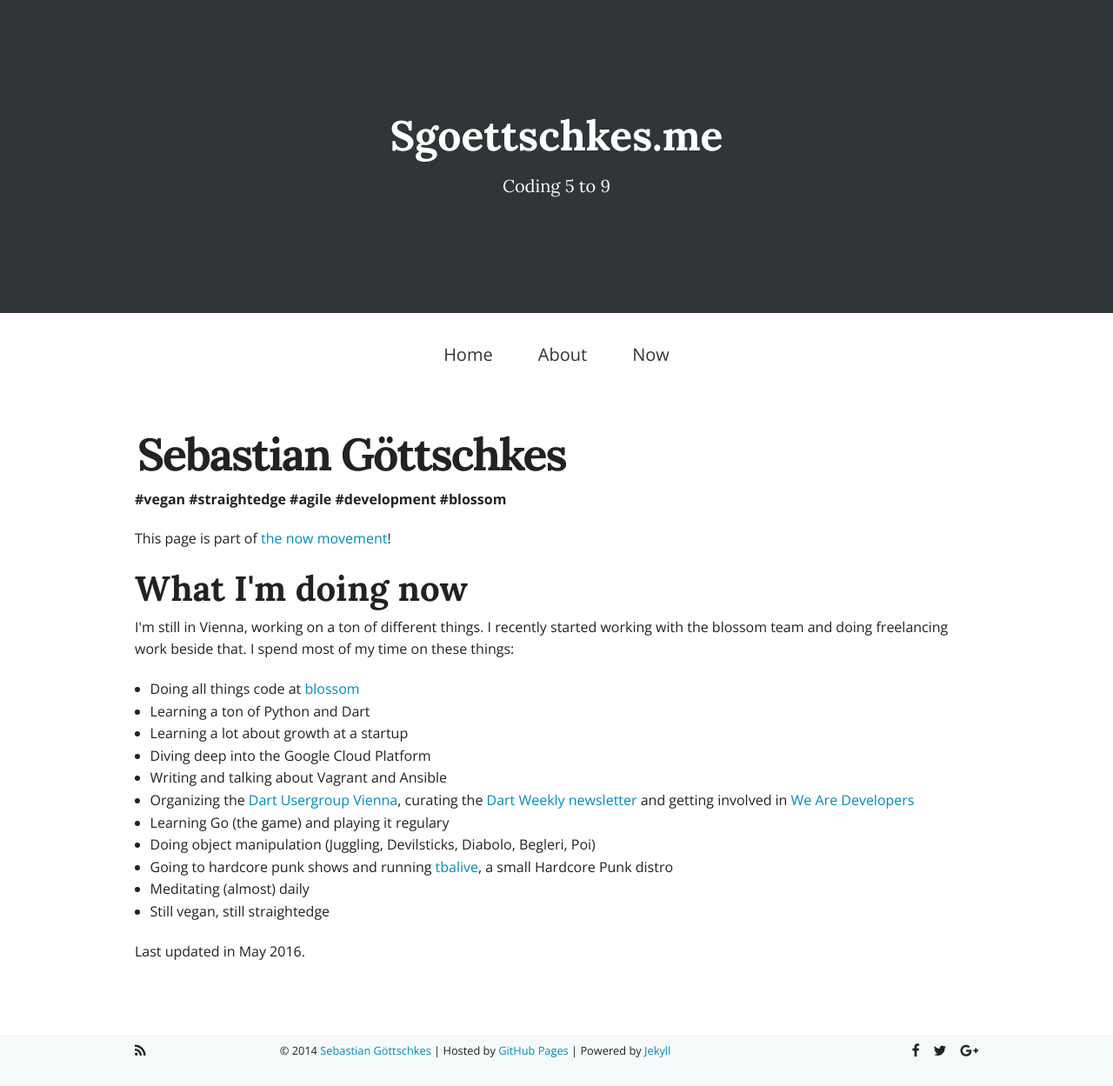
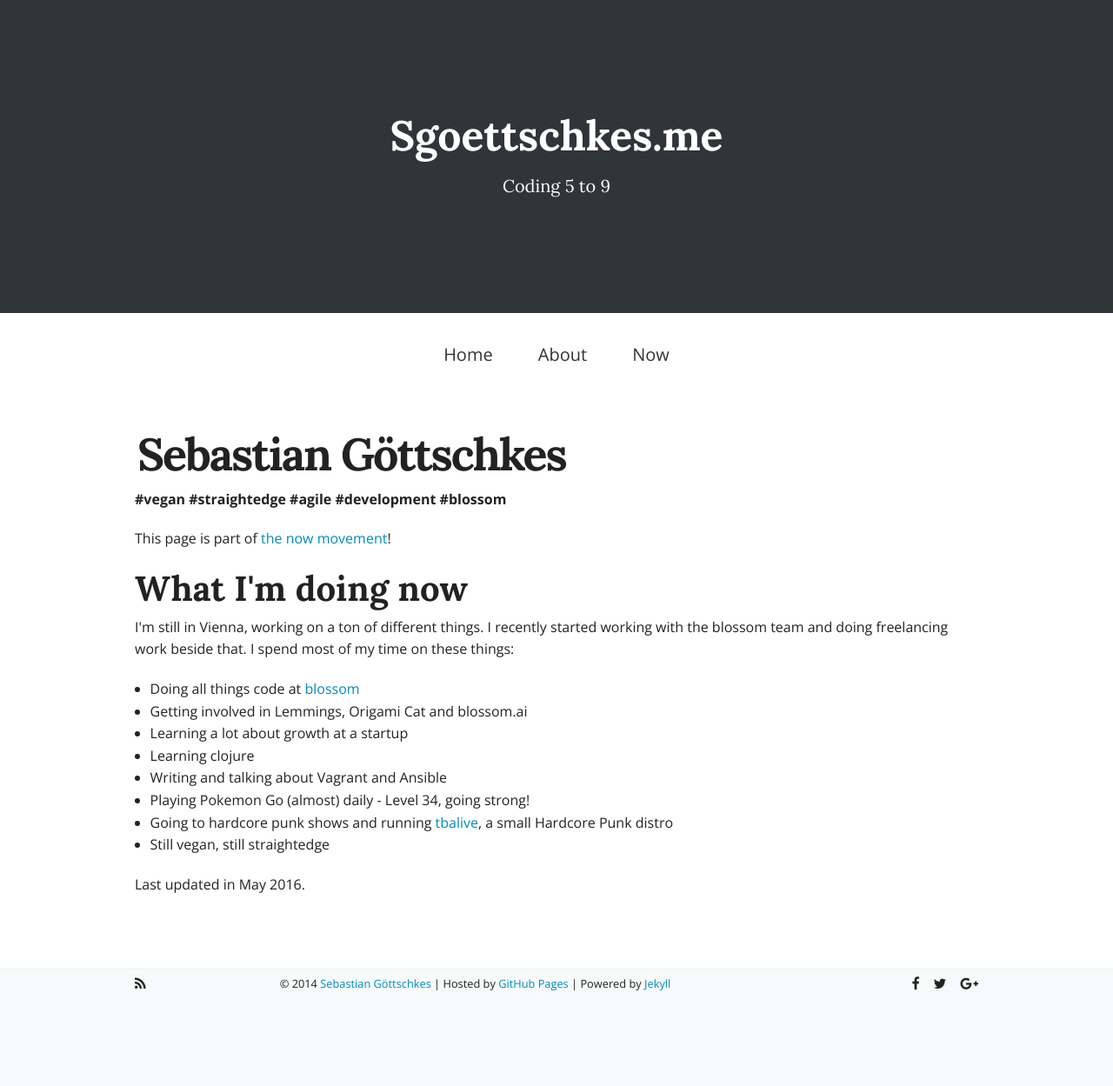
Before and after one commit to Sgoettschkes/sgoettschkes.github.io, a Jekyll site: the page built from now.html, in a window 1280 px wide. Shown: the whole page at 87% size. Built offline with Jekyll 4.4.1, drawn with Linux system fonts in a browser that asks for light colours; nearby versions of some CDN libraries; Markdown is read by kramdown in place of the engine named in the settings; after the commit the page ends 1172 px from its top, so only the background shows below that.

Commit message:
Updating /now page

```diff
--- a/_data/now.yml
+++ b/_data/now.yml
@@ -1,11 +1,8 @@
 - Doing all things code at <a href="https://www.blossom.co" target="_blank">blossom</a>
-- Learning a ton of Python and Dart
+- Getting involved in Lemmings, Origami Cat and blossom.ai
 - Learning a lot about growth at a startup
-- Diving deep into the Google Cloud Platform
+- Learning clojure
 - Writing and talking about Vagrant and Ansible
-- Organizing the <a href="http://www.meetup.com/de-DE/Dart_Vienna/" target="_blank">Dart Usergroup Vienna</a>, curating the <a href="http://dartweekly.com/" target="_blank">Dart Weekly newsletter</a> and getting involved in <a href="http://www.wearedevelopers.org/" target="_blank">We Are Developers</a>
-- Learning Go (the game) and playing it regulary
-- Doing object manipulation (Juggling, Devilsticks, Diabolo, Begleri, Poi)
+- Playing Pokemon Go (almost) daily - Level 34, going strong!
 - Going to hardcore punk shows and running <a href="http://www.tbalive.at/" target="_blank">tbalive</a>, a small Hardcore Punk distro
-- Meditating (almost) daily
 - Still vegan, still straightedge
```
